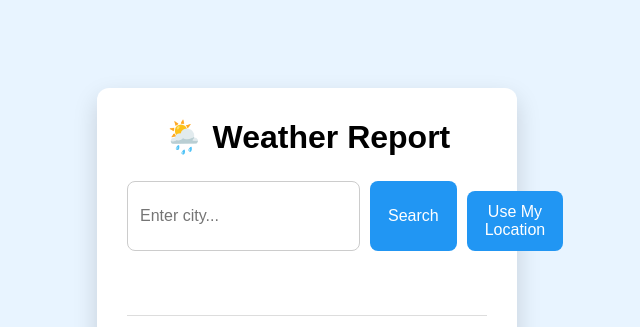
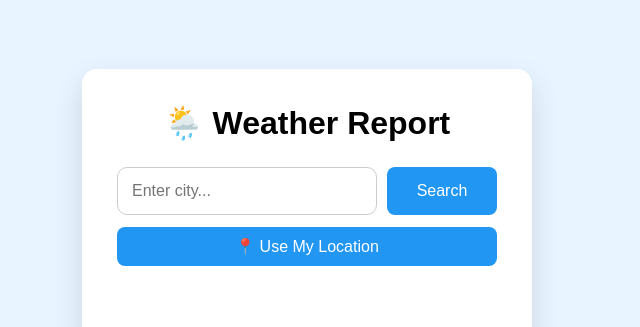
Before and after one commit to tina-rai/weather-app, a website: page index.html in a window 1280 px wide. Shown: the top 327 px of the page, without its empty margins (333-973 px from the left). Drawn offline with Linux system fonts and the light colour scheme.

Commit message:
Fix loading state and search button issues

```diff
--- a/index.html
+++ b/index.html
@@ -1,7 +1,7 @@
 <!DOCTYPE html>
 <html lang ="en">
 <head>
-    <meta charset="UTF-8"
+    <meta charset="UTF-8">
     <meta name="viewport" content="width=device-width, initial-scale=1.0">
     <title>Weather App</title>
 
@@ -17,6 +17,8 @@
 
         <form id="weather-form">
 
+            <div class="search-row">
+
                 <input
                     type="text"
                     id="city-input"
@@ -28,12 +30,13 @@
                     Search
                 </button>
 
+            </div>
+
             <button id="location-btn" type="button">
-                Use My Location
+                📍 Use My Location
             </button>
 
         </form>
-
         <p id="loading" hidden>
             Loading weather...
         </p>
--- a/style.css
+++ b/style.css
@@ -18,15 +18,15 @@
 
 .container {
     width: 90%;
-    max-width: 420px;
+    max-width: 450px;
 
     background: white;
 
-    padding: 30px;
+    padding: 35px;
 
-    border-radius: 12px;
+    border-radius: 15px;
 
-    box-shadow: 0 10px 25px rgba(0,0,0,0.15);
+    box-shadow: 0 12px 30px rgba(0,0,0,0.12);
 
     text-align: center;
 }
@@ -36,21 +36,35 @@
 }
 
 form {
+    margin-bottom: 25px;
+}
+
+.search-row {
     display: flex;
     gap: 10px;
-    margin-bottom: 25px;
+}
+
+.search-row button {
+    min-width: 110px;
+}
+
+#location-btn {
+    width: 100%;
+    margin-top: 12px;
 }
 
 input {
     flex: 1;
 
-    padding: 12px;
+    padding: 14px;
 
     border: 1px solid #ccc;
 
-    border-radius: 8px;
+    border-radius: 10px;
 
     font-size: 16px;
+
+    transition: 0.3s;
 }
 
 input:focus {
@@ -59,7 +73,7 @@
 }
 
 button {
-    padding: 12px 18px;
+    padding: 10px 18px;
 
     border: none;
 
@@ -76,8 +90,9 @@
     transition: 0.3s;
 }
 
-button:hover {
+button:hover:not(:disabled) {
     background: #1976d2;
+    transform: translateY(-1px);
 }
 
 #weather-card {
@@ -150,7 +165,14 @@
     cursor:not-allowed;
 }
 
-#location-btn {
-    width: 100%;
-    margin-top: 10px;
+@media (max-width: 500px) {
+
+    .search-row {
+        flex-direction: column;
+    }
+
+    .search-row button {
+        width: 100%;
+    }
+
 }
```
Lines whose indentation alone changed are shown as unchanged.
